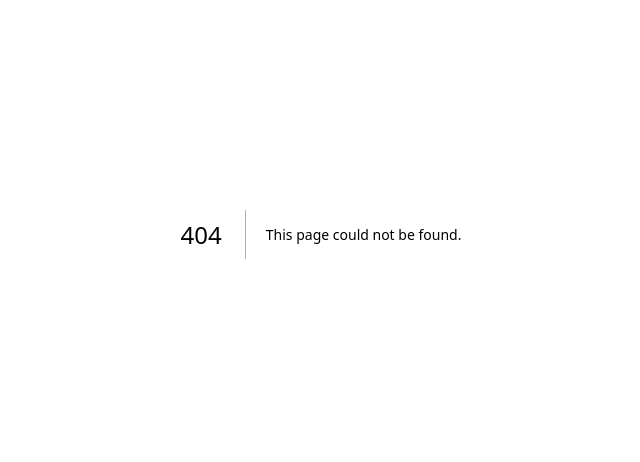
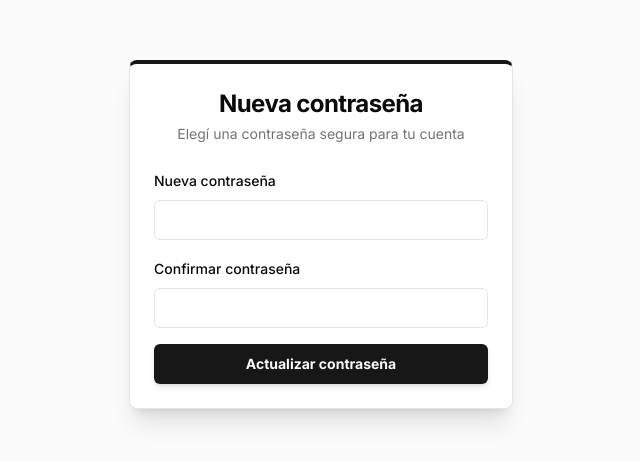
Before and after one commit to Victor0451/agro-saas, a Next.js app: page /auth/reset-password in a window 1280 px wide. Before the commit this address had no page. Shown: the part 166-628 px from the top of the page, without its empty margins (319-959 px from the left). Built offline with nearby package versions, Linux system fonts and the light colour scheme; no server answers.

Commit message:
feat(auth): add password reset route and proxy.ts middleware (Next.js 16)

```diff
--- /dev/null
+++ b/src/app/auth/reset-password/page.tsx
@@ -0,0 +1,110 @@
+"use client"
+
+import { useState, useEffect, useRef } from "react"
+import { useRouter } from "next/navigation"
+import { createClient } from "@/lib/supabase/client"
+import { Button } from "@/components/ui/button"
+import { Input } from "@/components/ui/input"
+import { Label } from "@/components/ui/label"
+import { Card, CardContent, CardDescription, CardHeader, CardTitle } from "@/components/ui/card"
+import { Loader2, AlertCircle, CheckCircle } from "lucide-react"
+
+export default function ResetPasswordPage() {
+    const [password, setPassword] = useState("")
+    const [confirm, setConfirm] = useState("")
+    const [loading, setLoading] = useState(false)
+    const [error, setError] = useState<string | null>(null)
+    const [done, setDone] = useState(false)
+    const router = useRouter()
+    const supabase = createClient()
+    const timerRef = useRef<ReturnType<typeof setTimeout> | null>(null)
+
+    useEffect(() => {
+        return () => {
+            if (timerRef.current) clearTimeout(timerRef.current)
+        }
+    }, [])
+
+    const handleReset = async (e: React.FormEvent) => {
+        e.preventDefault()
+        if (password !== confirm) {
+            setError("Las contraseñas no coinciden.")
+            return
+        }
+        if (password.length < 8) {
+            setError("La contraseña debe tener al menos 8 caracteres.")
+            return
+        }
+        setLoading(true)
+        setError(null)
+        try {
+            const { error } = await supabase.auth.updateUser({ password })
+            if (error) {
+                setError(error.message)
+            } else {
+                setDone(true)
+                timerRef.current = setTimeout(() => router.push("/login"), 2500)
+            }
+        } finally {
+            setLoading(false)
+        }
+    }
+
+    return (
+        <div className="flex min-h-screen items-center justify-center bg-muted/40 p-4">
+            <Card className="w-full max-w-sm shadow-xl border-t-4 border-t-primary">
+                <CardHeader className="space-y-1">
+                    <CardTitle className="text-2xl font-bold text-center">Nueva contraseña</CardTitle>
+                    <CardDescription className="text-center">
+                        Elegí una contraseña segura para tu cuenta
+                    </CardDescription>
+                </CardHeader>
+                <form onSubmit={handleReset}>
+                    <CardContent className="space-y-4">
+                        {error && (
+                            <div className="flex items-center gap-2 rounded-md bg-destructive/15 p-3 text-sm text-destructive">
+                                <AlertCircle className="h-4 w-4 shrink-0" />
+                                <p>{error}</p>
+                            </div>
+                        )}
+                        {done ? (
+                            <div className="flex items-center gap-2 rounded-md bg-green-500/15 p-3 text-sm text-green-700 dark:text-green-400">
+                                <CheckCircle className="h-4 w-4 shrink-0" />
+                                <p>Contraseña actualizada. Redirigiendo al login...</p>
+                            </div>
+                        ) : (
+                            <>
+                                <div className="space-y-2">
+                                    <Label htmlFor="password">Nueva contraseña</Label>
+                                    <Input
+                                        id="password"
+                                        type="password"
+                                        value={password}
+                                        onChange={(e) => setPassword(e.target.value)}
+                                        required
+                                        minLength={8}
+                                    />
+                                </div>
+                                <div className="space-y-2">
+                                    <Label htmlFor="confirm">Confirmar contraseña</Label>
+                                    <Input
+                                        id="confirm"
+                                        type="password"
+                                        value={confirm}
+                                        onChange={(e) => setConfirm(e.target.value)}
+                                        required
+                                        minLength={8}
+                                    />
+                                </div>
+                                <Button className="w-full font-bold shadow-md" size="lg" disabled={loading}>
+                                    {loading && <Loader2 className="mr-2 h-4 w-4 animate-spin" />}
+                                    Actualizar contraseña
+                                </Button>
+                            </>
+                        )}
+                    </CardContent>
+                </form>
+            </Card>
+        </div>
+    )
+}
--- /dev/null
+++ b/src/proxy.ts
@@ -0,0 +1,19 @@
+import { type NextRequest } from 'next/server'
+import { updateSession } from '@/lib/supabase/middleware'
+
+export async function proxy(request: NextRequest) {
+    return await updateSession(request)
+}
+
+export const config = {
+    matcher: [
+        /*
+         * Match all request paths except for the ones starting with:
+         * - _next/static (static files)
+         * - _next/image (image optimization files)
+         * - favicon.ico (favicon file)
+         * Feel free to modify this pattern to include more paths.
+         */
+        '/((?!_next/static|_next/image|favicon.ico|.*\\.(?:svg|png|jpg|jpeg|gif|webp)$).*)',
+    ],
+}
```
